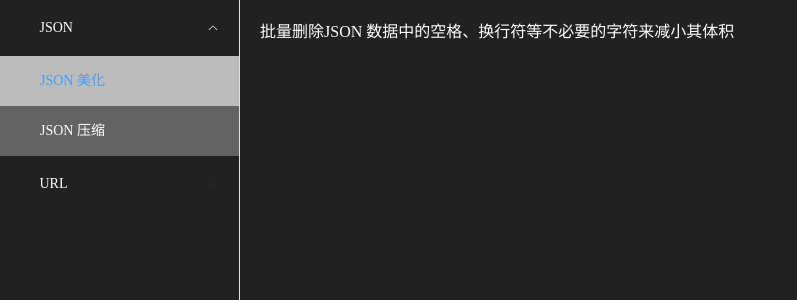
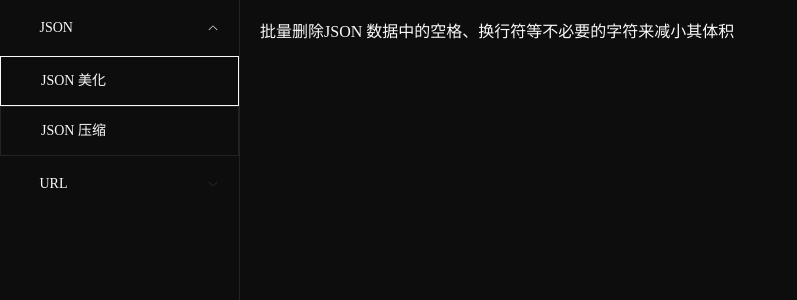
Before and after one commit to SmallTeddy/tools-box, a Vue app: page /json/json-compress in a window 1280 px wide. Shown: the top 300 px of the page, without its empty margins (0-797 px from the left). Built offline with nearby package versions, Linux system fonts and the light colour scheme; a web font is replaced by a local one.

Commit message:
style：样式修改

```diff
--- a/src/views/Layout/index.vue
+++ b/src/views/Layout/index.vue
@@ -8,19 +8,24 @@ const handleClose = (key: string, keyPath: string[]) => {
 </script>
 
 <template>
-  <div h-screen w-full style="background: #212121" c-white>
+  <div h-screen w-full style="background: #0d0d0e; color: #f9f9f9">
     <el-container>
       <el-aside style="width: 240px; height: 100%">
         <el-menu
           default-active="/json/json-format"
           router
-          style="height: 100vh; background: #212121; color: #fff"
+          style="
+            height: 100vh;
+            background: #0d0d0e;
+            color: #f9f9f9;
+            border-right: 1px solid #232325;
+          "
           @open="handleOpen"
           @close="handleClose"
         >
           <el-sub-menu index="/json">
             <template #title>
-              <div class="menu-item" c-white>
+              <div class="menu-item" style="color: #f9f9f9">
                 <i class="iconfont icon-json"></i>
                 <span ml-2>JSON</span>
               </div>
@@ -34,7 +39,7 @@ const handleClose = (key: string, keyPath: string[]) => {
           </el-sub-menu>
           <el-sub-menu index="/url">
             <template #title>
-              <div class="menu-item" c-white>
+              <div class="menu-item" style="color: #f9f9f9">
                 <i class="iconfont icon-url"></i>
                 <span ml-2>URL</span>
               </div>
@@ -62,16 +67,21 @@ const handleClose = (key: string, keyPath: string[]) => {
 }
 
 .el-menu-item {
-  color: #fff;
-  background: rgba(33, 33, 33, 0.7);
+  box-sizing: border-box;
+  color: #f9f9f9;
+  background: #0d0d0e;
+  border: 1px solid #232325;
 }
 
 .el-menu-item:hover {
-  color: #fff;
-  background: rgba(33, 33, 33, 0.5);
+  color: #f9f9f9;
+  background: #232325;
 }
 
-.is-active {
-  background: rgba(33, 33, 33, 0.3);
+.el-menu--inline .is-active {
+  box-sizing: border-box;
+  color: #f9f9f9 !important;
+  background: #0d0d0e;
+  border: 1px solid #f9f9f9;
 }
 </style>
```
